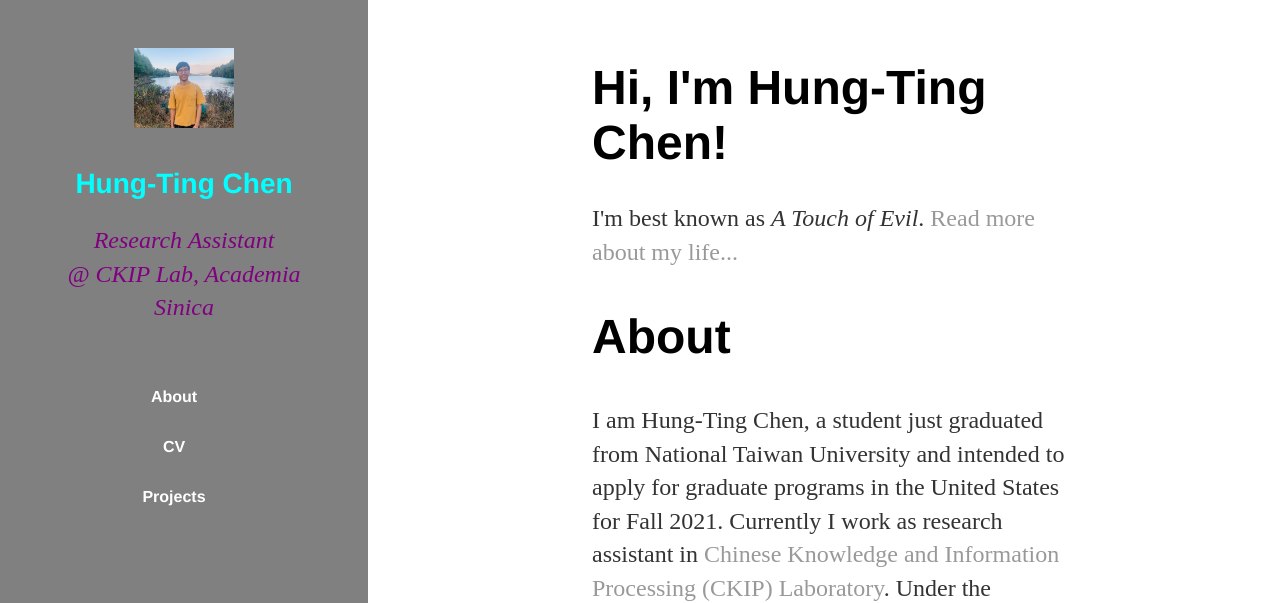
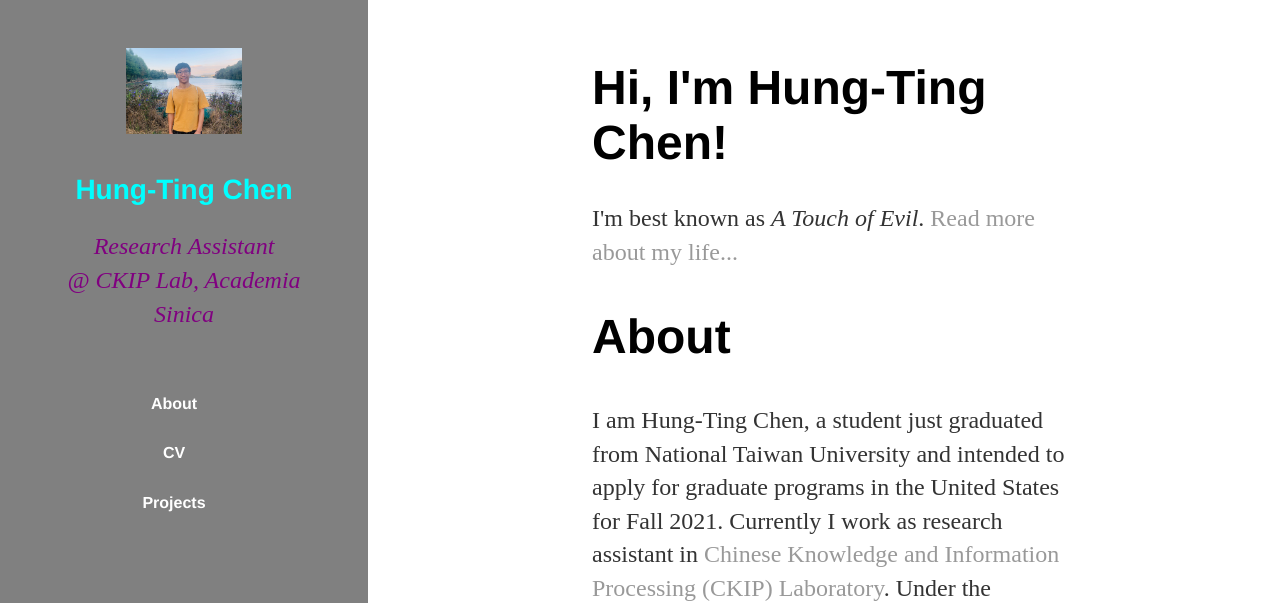
Before and after one commit to timchen0618/timchen0618.github.io, a Jekyll site: the page index.html, which Jekyll copies as it is, in a window 1280 px wide. Shown: the top 603 px of the page. Built offline with Jekyll 4.4.1, drawn with Linux system fonts in a browser that asks for light colours; nearby versions of some CDN libraries.

Commit message:
add photo

```diff
--- a/css/main.css
+++ b/css/main.css
@@ -56,8 +56,7 @@
 }
 
 .tim{
-    width: 100px;
-    height: 80px;
+    max-width: 90%;
 }
 
 /** header **/
```
